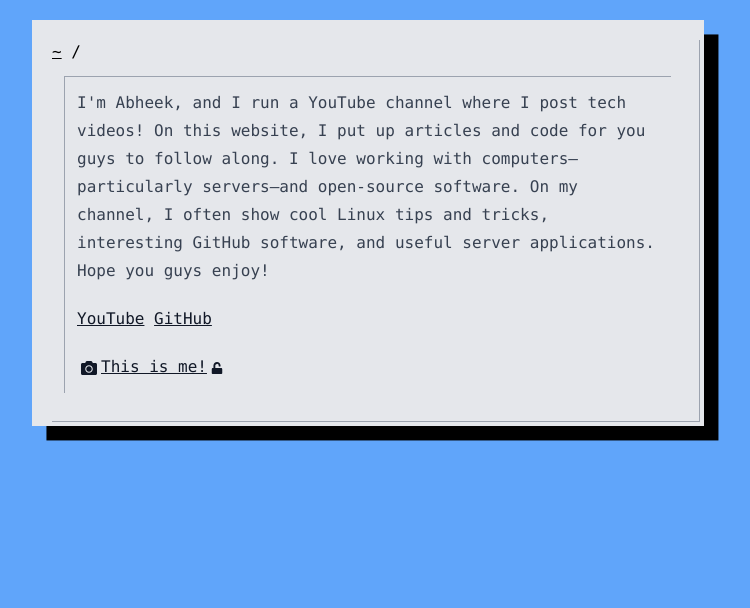
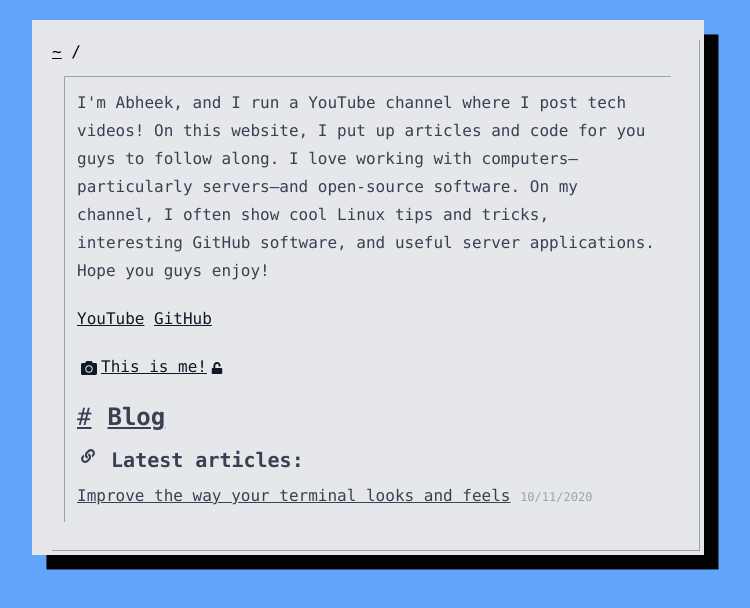
Before and after one commit to abheekda1/adawesome.tech, a Next.js app: page / in a window 1280 px wide. Shown: the top 608 px of the page, without its empty margins (272-1022 px from the left). Built offline with nearby package versions, Linux system fonts and the light colour scheme; grey boxes are pictures that could not be loaded; a small style sheet from the web is missing.

Commit message:
feat: add support for filtering tags on blog page

```diff
--- a/components/articleLayout.tsx
+++ b/components/articleLayout.tsx
@@ -15,7 +15,7 @@ export type Metadata = {
   author: string;
   tags: Array<string>;
   slug?: string;
-  timestamp: Date;
+  timestamp: string;
 };
 
 export default function ArticleLayout({
--- a/components/header.tsx
+++ b/components/header.tsx
@@ -11,16 +11,17 @@ export default function Header({
 }) {
   return (
     <>
-      <div className='flex flex-row space-x-4 items-start mb-3'>
+      <div
+        className={`flex flex-row space-x-4 items-start mb-3 ${
+          className || ''
+        }`}
+      >
         <h1 className='text-center m-auto flex'>
           <a className='mt-auto' href={`#${id}`}>
             #
           </a>
         </h1>
-        <h1
-          id={id}
-          className={`${className || ''} m-auto font-extrabold flex grow`}
-        >
+        <h1 id={id} className={`m-auto font-extrabold flex grow`}>
           {children}
         </h1>
       </div>
--- a/pages/blog.tsx
+++ b/pages/blog.tsx
@@ -4,54 +4,12 @@ import { Metadata } from '../components/articleLayout';
 import { promises as fs } from 'node:fs';
 import path from 'path';
 import Link from 'next/link';
+import getArticles from '../util/getArticles';
+import { useRouter } from 'next/router';
+import { useEffect, useState } from 'react';
 
-export const getStaticProps = async () => {
-  const articleFiles = await fs.readdir(
-    path.join(process.cwd(), 'pages', 'blog')
-  );
-
-  const postModules = await Promise.all(
-    articleFiles.map(async (p) => import(`./blog/${p}`))
-  );
-
-  const tags = new Set<string>();
-  const postMetadata = postModules.map((m: { meta: Metadata }, idx) => {
-    m.meta.slug = path.parse(articleFiles[idx]).name;
-    m.meta.tags.forEach((t) => tags.add(t));
-    return m.meta;
-  });
-
-  return {
-    props: {
-      articles: postMetadata,
-      tags: Array.from(tags),
-    },
-  };
-  /*
-  console.log(fs.readFileSync('terminal-customization.mdx', 'utf-8'));
-  console.log(import(process.cwd() + '\\terminal-customization.mdx'));
-  const data = new Array<Metadata>();
-  const tags = new Set<string>();
-
-  for (const file of articleFiles) {
-    if (!path.parse(file).ext.endsWith('mdx')) continue;
-    import(file).then(({ meta }: { meta: Metadata }) => {
-      console.log(meta);
-      meta.slug = path.parse(file).name;
-      data.push(meta);
-      meta.tags.forEach((tag) => {
-        tags.add(tag);
-      });
-    });
-  }
-
-  return {
-    props: {
-      articles: data,
-      tags: Array.from(tags),
-    },
-  };*/
-};
+// todo: make single util function
+export const getStaticProps = getArticles;
 
 const Blog = ({
   articles,
@@ -60,11 +18,32 @@ const Blog = ({
   articles: Array<Metadata>;
   tags: Set<string>;
 }) => {
+  const router = useRouter();
+
+  const [articleList, setArticleList] = useState<Array<Metadata>>(articles);
+
+  let filteredArticles = articles;
+  useEffect(() => {
+    setArticleList(
+      filteredArticles.filter((a) => {
+        if (router.query.tags) {
+          const queryTags = router.query.tags.toString().split(',');
+          if (queryTags.filter((t) => a.tags.includes(t)).length > 0) {
+            return true;
+          } else {
+            return false;
+          }
+        }
+        return true;
+      })
+    );
+  }, [filteredArticles, router]);
+
   return (
     <Box>
       <>
         <h1>Articles</h1>
-        {articles.map((article, idx) => {
+        {articleList.map((article, idx) => {
           return (
             <div key={idx}>
               <Link href={`/blog/${article.slug || ''}`}>
--- a/pages/index.tsx
+++ b/pages/index.tsx
@@ -2,8 +2,20 @@ import type { NextPage } from 'next';
 import Link from 'next/link';
 import Box from '../components/box';
 import DropdownImage from '../components/dropdownImage';
+import Header from '../components/header';
+import Subheading from '../components/subheading';
+import { Metadata } from '../components/articleLayout';
+import getArticles from '../util/getArticles';
 
-const Home: NextPage = () => {
+export const getStaticProps = getArticles;
+
+const Home = ({
+  articles,
+  tags,
+}: {
+  articles: Array<Metadata>;
+  tags: Set<string>;
+}) => {
   return (
     <div>
       <Box>
@@ -35,6 +47,27 @@ const Home: NextPage = () => {
             title='This is me!'
             alt={'Picture of Abheek'}
           />
+
+          <div className={'not-prose mt-5'}>
+            <Header id={'blog'}>
+              <Link href={'/blog'}>
+                <a className={'first-letter:text-current'}>Blog</a>
+              </Link>
+            </Header>
+            <Subheading id={'latest-articles'}>Latest articles:</Subheading>
+            {articles.slice(0, 3).map((article, idx) => {
+              return (
+                <div key={idx}>
+                  <Link href={`/blog/${article.slug || ''}`}>
+                    <a>{article.title}</a>
+                  </Link>{' '}
+                  <span className={'text-gray-400 text-xs'}>
+                    {new Date(article.timestamp).toLocaleString().split(',')[0]}
+                  </span>
+                </div>
+              );
+            })}
+          </div>
         </div>
       </Box>
     </div>
--- /dev/null
+++ b/util/getArticles.ts
@@ -0,0 +1,32 @@
+import { promises as fs } from 'fs';
+import path from 'path';
+import { Metadata } from '../components/articleLayout';
+
+// eslint-disable-next-line import/no-anonymous-default-export
+export default async function () {
+  const articleFiles = await fs.readdir(
+    path.join(process.cwd(), 'pages', 'blog')
+  );
+
+  const postModules = await Promise.all(
+    articleFiles.map(async (p) => import(`../pages/blog/${p}`))
+  );
+
+  const tags = new Set<string>();
+  const postMetadata = postModules.map((m: { meta: Metadata }, idx) => {
+    m.meta.slug = path.parse(articleFiles[idx]).name;
+    m.meta.tags.forEach((t) => tags.add(t));
+    return m.meta;
+  });
+
+  postMetadata.sort(function (a, b) {
+    return parseInt(b.timestamp) - parseInt(a.timestamp);
+  });
+
+  return {
+    props: {
+      articles: postMetadata,
+      tags: Array.from(tags),
+    },
+  };
+}
```
